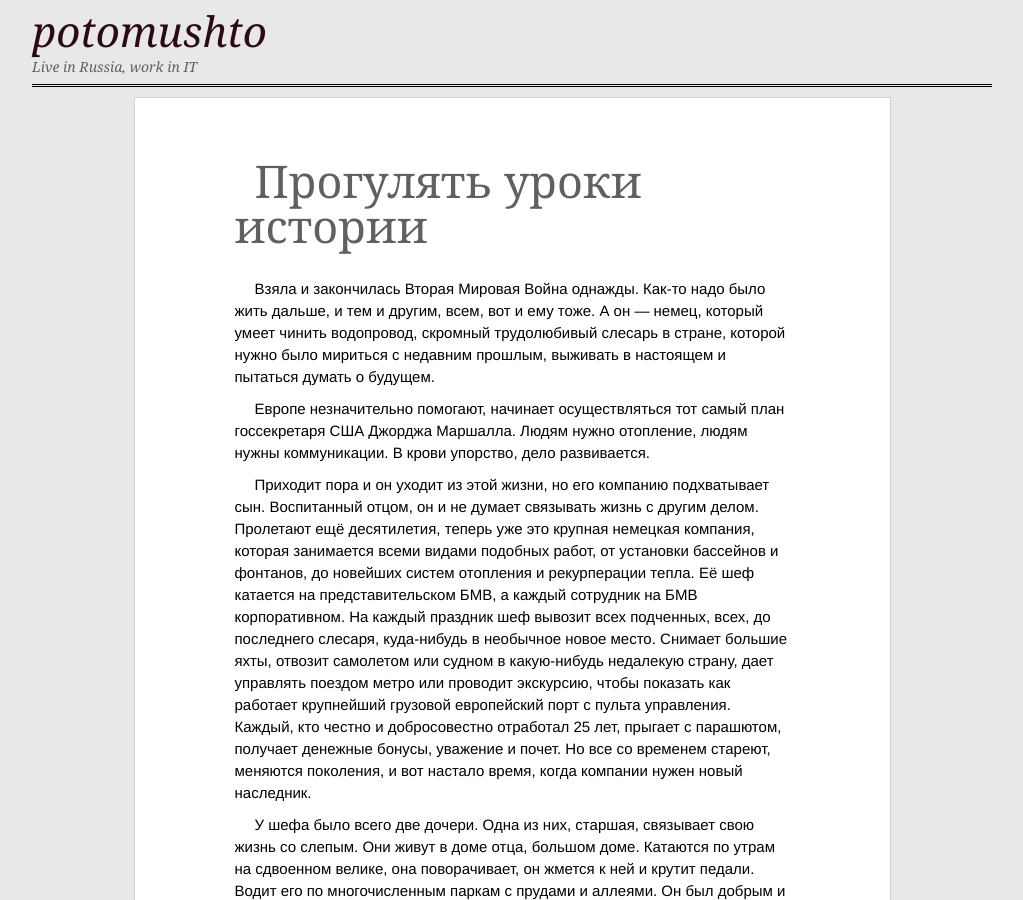
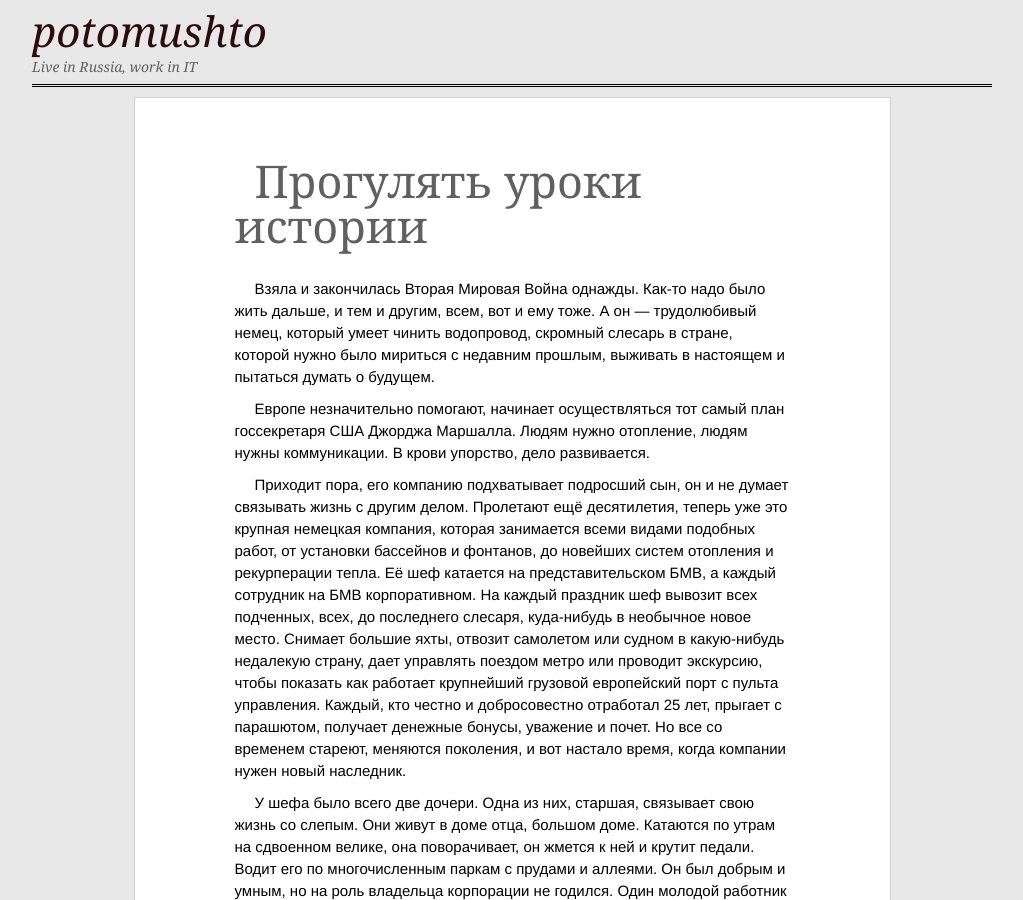
Before and after one commit to ptmt/ptmt.github.com, a Jekyll site: the page built from _posts/2012-09-03-ich-verstehe-sie-nicht.md, in a window 1280 px wide and 900 px high. Shown: the whole window, without its empty margins (128-1151 px from the left). Built offline with Jekyll 4.4.1, drawn with Linux system fonts in a browser that asks for light colours; Markdown is read by kramdown in place of the engine named in the settings.

Commit message:
Update _posts/2012-09-03-ich-verstehe-sie-nicht.md

```diff
--- a/_posts/2012-09-03-ich-verstehe-sie-nicht.md
+++ b/_posts/2012-09-03-ich-verstehe-sie-nicht.md
@@ -4,11 +4,11 @@ title: Прогулять уроки истории
 ---
 # {{ page.title }}
 
-Взяла и закончилась Вторая Мировая Война однажды. Как-то надо было жить дальше, и тем и другим, всем, вот и ему тоже. А он —  немец, который умеет чинить водопровод, скромный трудолюбивый слесарь в стране, которой нужно было мириться с недавним прошлым, выживать в настоящем и пытаться думать о будущем.
+Взяла и закончилась Вторая Мировая Война однажды. Как-то надо было жить дальше, и тем и другим, всем, вот и ему тоже. А он —  трудолюбивый немец, который умеет чинить водопровод, скромный слесарь в стране, которой нужно было мириться с недавним прошлым, выживать в настоящем и пытаться думать о будущем.
 
 Европе незначительно помогают, начинает осуществляться тот самый план госсекретаря США Джорджа Маршалла. Людям нужно отопление, людям нужны коммуникации. В крови упорство, дело развивается.
 
-Приходит пора и он уходит из этой жизни, но его компанию подхватывает сын. Воспитанный отцом, он и не думает связывать жизнь с другим делом. Пролетают ещё десятилетия, теперь уже это крупная немецкая компания, которая занимается всеми видами подобных работ, от установки бассейнов и фонтанов, до новейших систем отопления и рекурперации тепла. Её шеф катается на представительском БМВ, а каждый сотрудник на БМВ корпоративном. На каждый праздник шеф вывозит всех подченных, всех, до последнего слесаря, куда-нибудь в необычное новое место. Снимает большие яхты, отвозит самолетом или судном в какую-нибудь недалекую страну, дает управлять поездом метро или проводит экскурсию, чтобы показать как работает крупнейший грузовой европейский порт с пульта управления. Каждый, кто честно и добросовестно отработал 25 лет, прыгает с парашютом, получает денежные бонусы, уважение и почет. Но все со временем стареют, меняются поколения, и вот настало время, когда компании нужен новый наследник.
+Приходит пора, его компанию подхватывает подросший сын, он и не думает связывать жизнь с другим делом. Пролетают ещё десятилетия, теперь уже это крупная немецкая компания, которая занимается всеми видами подобных работ, от установки бассейнов и фонтанов, до новейших систем отопления и рекурперации тепла. Её шеф катается на представительском БМВ, а каждый сотрудник на БМВ корпоративном. На каждый праздник шеф вывозит всех подченных, всех, до последнего слесаря, куда-нибудь в необычное новое место. Снимает большие яхты, отвозит самолетом или судном в какую-нибудь недалекую страну, дает управлять поездом метро или проводит экскурсию, чтобы показать как работает крупнейший грузовой европейский порт с пульта управления. Каждый, кто честно и добросовестно отработал 25 лет, прыгает с парашютом, получает денежные бонусы, уважение и почет. Но все со временем стареют, меняются поколения, и вот настало время, когда компании нужен новый наследник.
 
 У шефа было всего две дочери. Одна из них, старшая, связывает свою жизнь со слепым. Они живут в доме отца, большом доме. Катаются по утрам на сдвоенном велике, она поворачивает, он жмется к ней и крутит педали. Водит его по многочисленным паркам с прудами и аллеями. Он был добрым и умным, но на роль владельца корпорации не годился. Один молодой работник в этой компании — Томас — компьютерщик, немалого роста, живой, находчивый, нравится младшей дочери, и неудивительно, мальчика решают готовить как наследника. Отправляют на обучение, которое он проходит за три года и успешно справляется, получает новую должность, в конце концов отец даже дает Томасу свою фамилию. Всё идет тому, что однажды все дела должны быть переданы ему. Рядом с домом, где жил отец, восстанавливается другой, большой, особняк для младшей дочери, а Томас берет большой кредит и покупает Ауди A8, чтобы соответствовать. Через несколько месяцев у него находят рак. Уходит фамилия, уходит Ауди, дочь находит другого, и еще некоторое время он иногда появляется в доме молодой семьи, там его считают другом.
 
```
